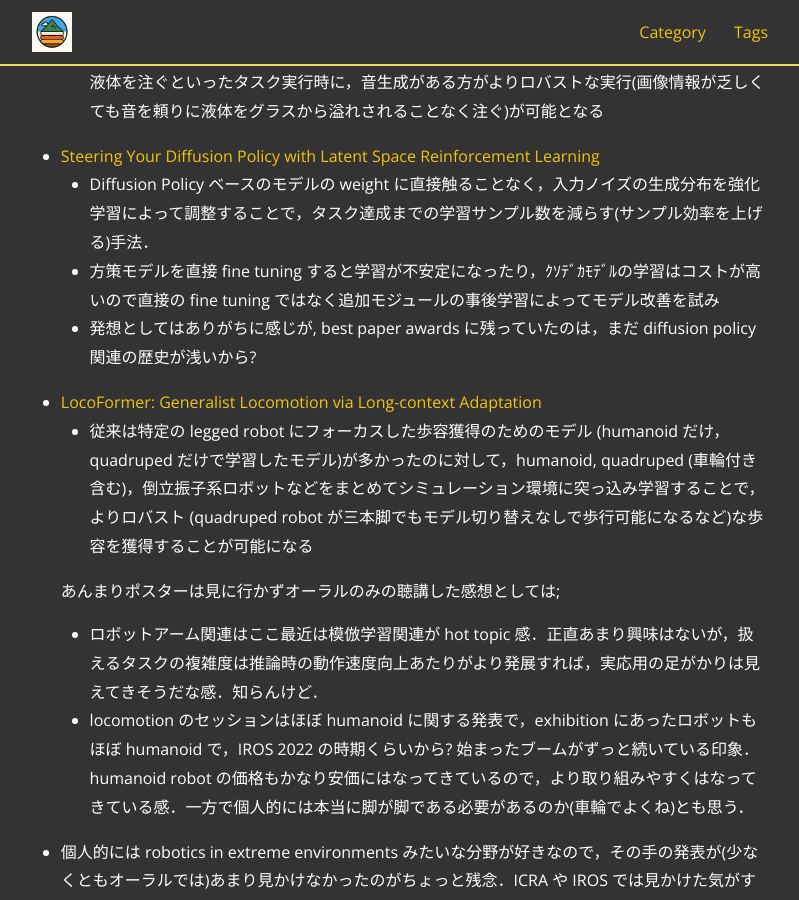
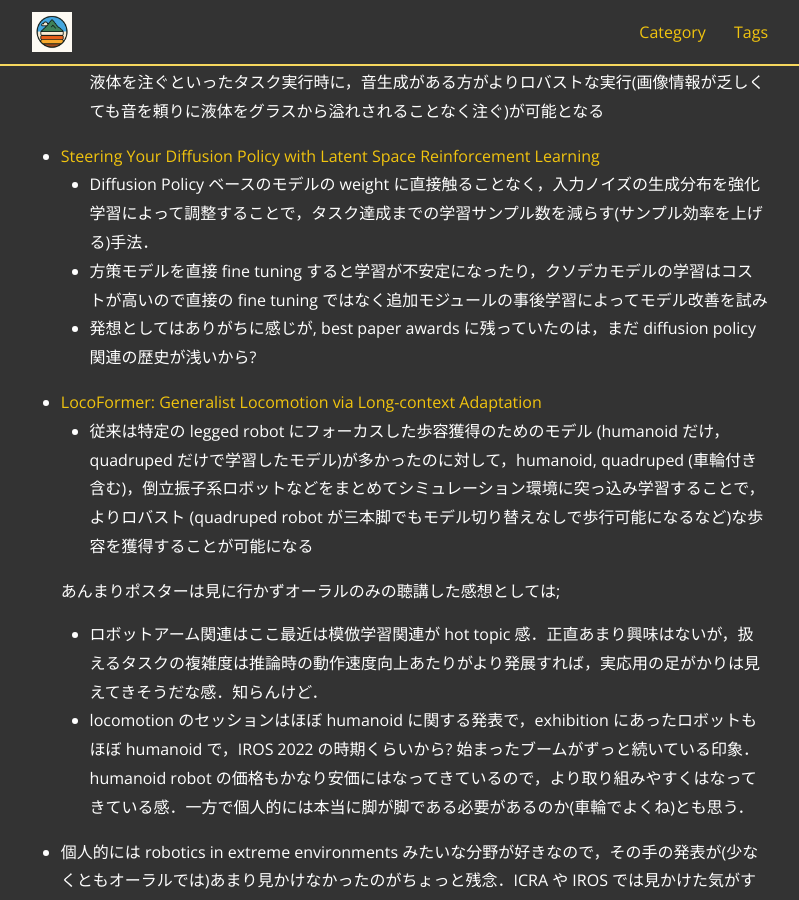
Before and after one commit to akasa3/akasa3.github.io, a Jekyll site: the page built from _posts/2025-11-12-corl2025.md, in a window 1280 px wide and 900 px high, scrolled down 930 px. Shown: the whole window, without its empty margins (240-1039 px from the left). Built offline with Jekyll 4.4.1, drawn with Linux system fonts in a browser that asks for light colours; nearby versions of some CDN libraries.

Commit message:
fix: fix typo

```diff
--- a/_posts/2025-11-12-corl2025.md
+++ b/_posts/2025-11-12-corl2025.md
@@ -21,7 +21,7 @@ Robot Learning の昨今の流行り? としては，ロボットアームなら
   - 動画からの音生成モデルを利用して，ポリシー学習時に音の情報を付加することで，グラスに液体を注ぐといったタスク実行時に，音生成がある方がよりロバストな実行(画像情報が乏しくても音を頼りに液体をグラスから溢れされることなく注ぐ)が可能となる
 - [Steering Your Diffusion Policy with Latent Space Reinforcement Learning](https://arxiv.org/abs/2506.15799)
   - Diffusion Policy ベースのモデルの weight に直接触ることなく，入力ノイズの生成分布を強化学習によって調整することで，タスク達成までの学習サンプル数を減らす(サンプル効率を上げる)手法．
-  - 方策モデルを直接 fine tuning すると学習が不安定になったり，ｸｿﾃﾞｶﾓﾃﾞﾙの学習はコストが高いので直接の fine tuning ではなく追加モジュールの事後学習によってモデル改善を試み
+  - 方策モデルを直接 fine tuning すると学習が不安定になったり，クソデカモデルの学習はコストが高いので直接の fine tuning ではなく追加モジュールの事後学習によってモデル改善を試み
   - 発想としてはありがちに感じが, best paper awards に残っていたのは，まだ diffusion policy 関連の歴史が浅いから?
 - [LocoFormer: Generalist Locomotion via Long-context Adaptation](https://arxiv.org/abs/2509.23745)
   - 従来は特定の legged robot にフォーカスした歩容獲得のためのモデル (humanoid だけ，quadruped だけで学習したモデル)が多かったのに対して，humanoid, quadruped (車輪付き含む)，倒立振子系ロボットなどをまとめてシミュレーション環境に突っ込み学習することで，よりロバスト (quadruped robot が三本脚でもモデル切り替えなしで歩行可能になるなど)な歩容を獲得することが可能になる
```
Also changed, not shown: 4 other files.
